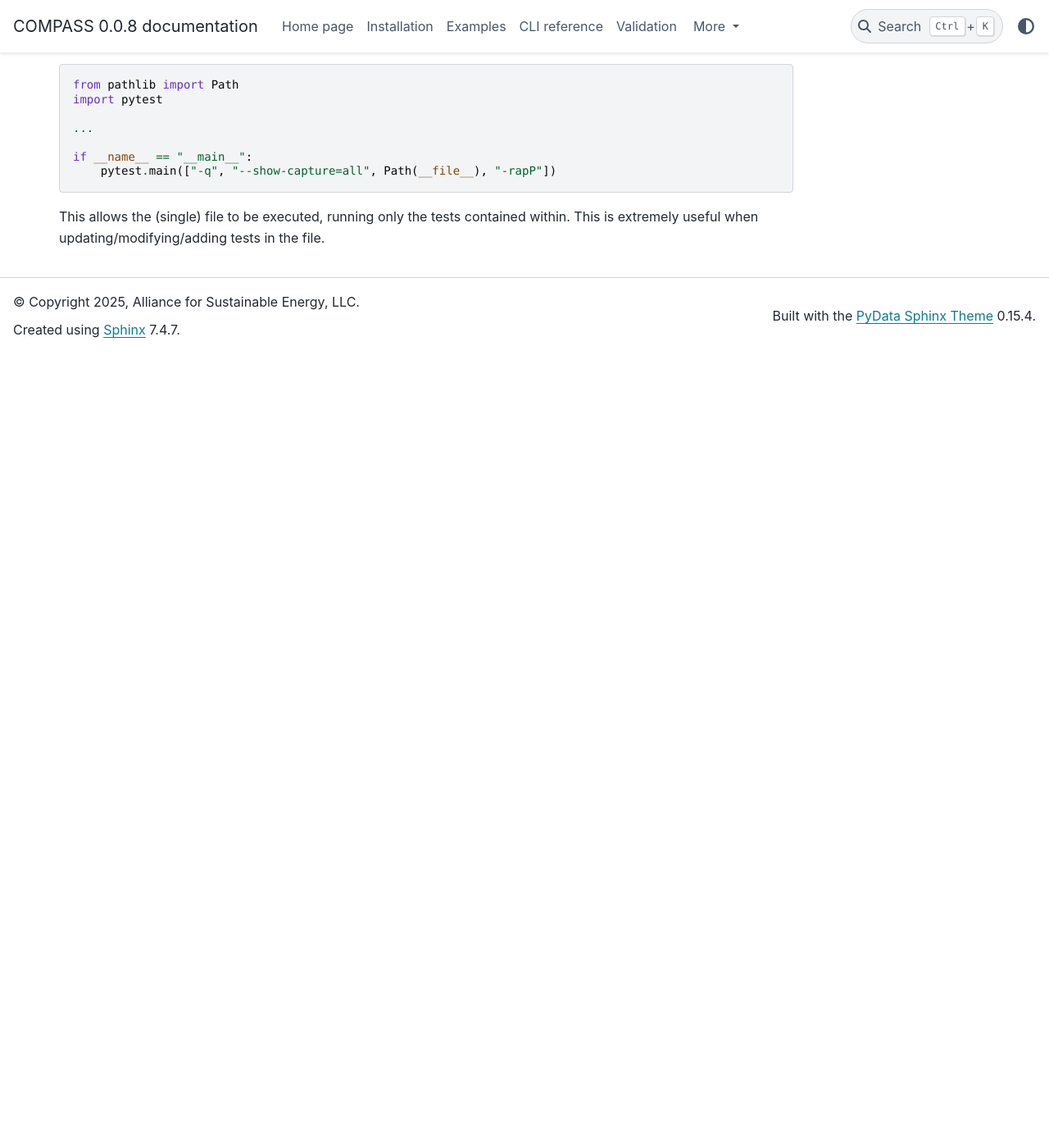
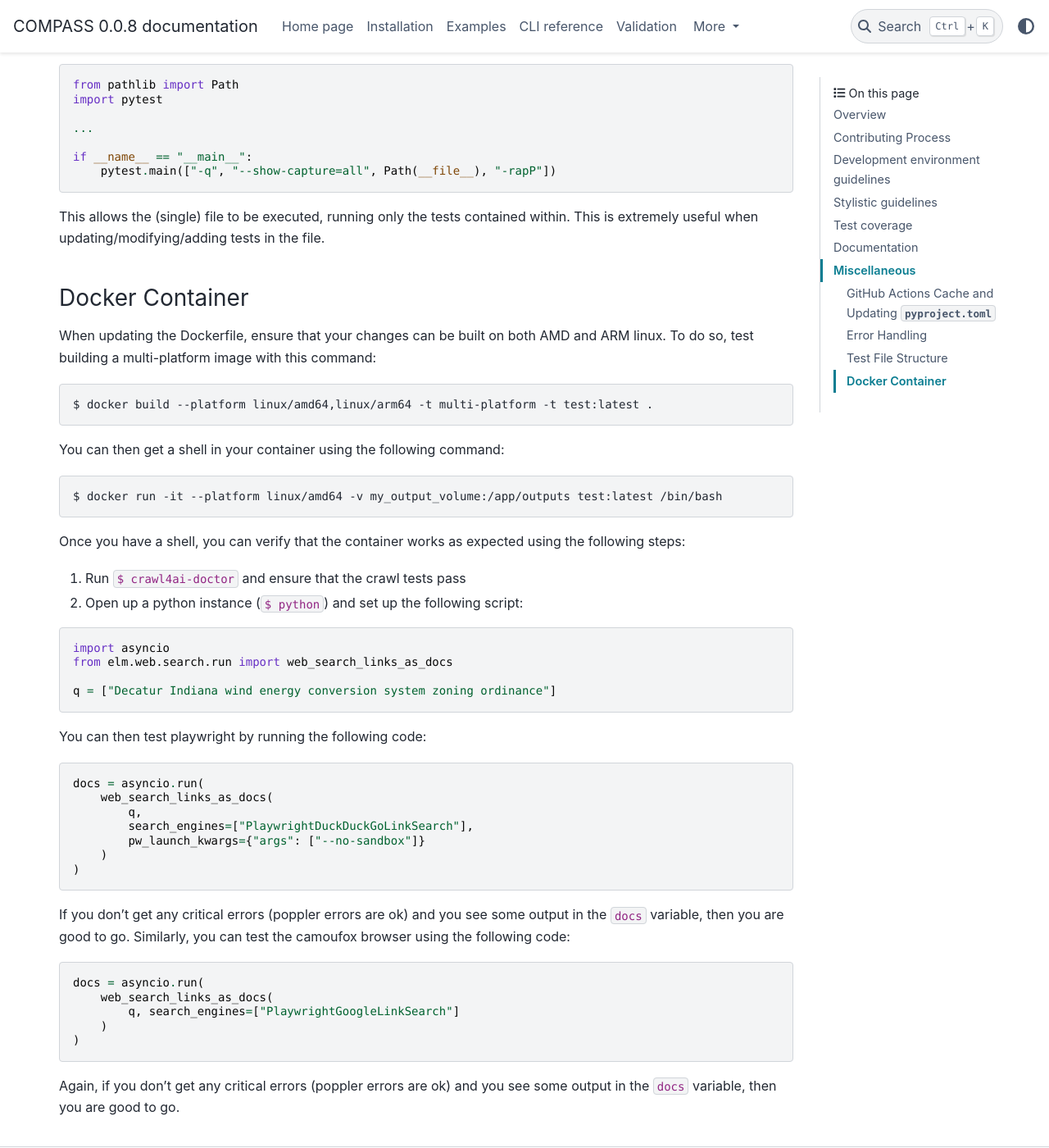
Before and after one commit to NREL/COMPASS, a Sphinx documentation site: the page built from docs/source/dev/README.rst, in a window 1280 px wide and 1400 px high, scrolled down 6106 px. Shown: the whole window at 82% size. Built offline with Sphinx 7.4.7 and the PyData theme 0.15.4, drawn with Linux system fonts in a browser that asks for light colours; pages that are not in the unit, such as notebooks, are missing from menus; the version number is read from the project's files by our own code; before the commit the page ends 6538 px from its top, so only the background shows below that.

Commit message:
Add documentation on docker

```diff
--- a/docs/source/dev/README.rst
+++ b/docs/source/dev/README.rst
@@ -278,7 +278,9 @@ logging call shown above, internally, every time.
 Test File Structure
 ^^^^^^^^^^^^^^^^^^^
 
-All test files (e.g. ``test_scenario.py``) should start/end with the following block of code::
+All test files (e.g. ``test_scenario.py``) should start/end with the following block of code:
+
+.. code-block:: python
 
     from pathlib import Path
     import pytest
@@ -291,3 +293,59 @@ All test files (e.g. ``test_scenario.py``) should start/end with the following b
 
 This allows the (single) file to be executed, running only the tests contained
 within. This is extremely useful when updating/modifying/adding tests in the file.
+
+
+Docker Container
+^^^^^^^^^^^^^^^^
+When updating the Dockerfile, ensure that your changes can be built on both AMD and ARM
+linux. To do so, test building a multi-platform image with this command:
+
+.. code-block:: shell
+
+    $ docker build --platform linux/amd64,linux/arm64 -t multi-platform -t test:latest .
+
+
+You can then get a shell in your container using the following command:
+
+.. code-block:: shell
+
+    $ docker run -it --platform linux/amd64 -v my_output_volume:/app/outputs test:latest /bin/bash
+
+Once you have a shell, you can verify that the container works as expected using the following steps:
+
+#. Run ``$ crawl4ai-doctor`` and ensure that the crawl tests pass
+#. Open up a python instance (``$ python``) and set up the following script:
+
+.. code-block:: python
+
+    import asyncio
+    from elm.web.search.run import web_search_links_as_docs
+
+    q = ["Decatur Indiana wind energy conversion system zoning ordinance"]
+
+
+You can then test playwright by running the following code:
+
+.. code-block:: python
+
+    docs = asyncio.run(
+        web_search_links_as_docs(
+            q,
+            search_engines=["PlaywrightDuckDuckGoLinkSearch"],
+            pw_launch_kwargs={"args": ["--no-sandbox"]}
+        )
+    )
+
+If you don't get any critical errors (poppler errors are ok) and you see some output in the ``docs``
+variable, then you are good to go. Similarly, you can test the camoufox browser using the following code:
+
+.. code-block:: python
+
+    docs = asyncio.run(
+        web_search_links_as_docs(
+            q, search_engines=["PlaywrightGoogleLinkSearch"]
+        )
+    )
+
+Again, if you don't get any critical errors (poppler errors are ok) and you see some output in the ``docs``
+variable, then you are good to go.
```
